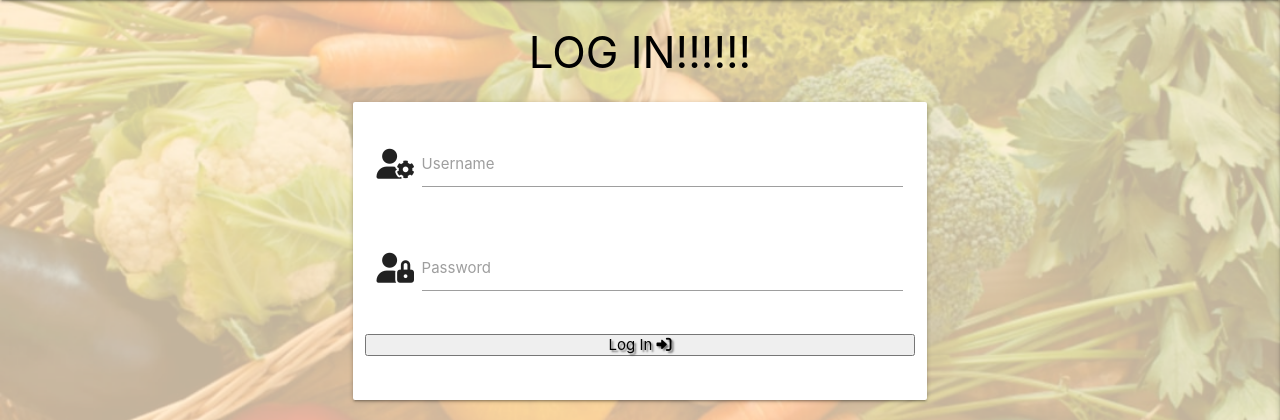
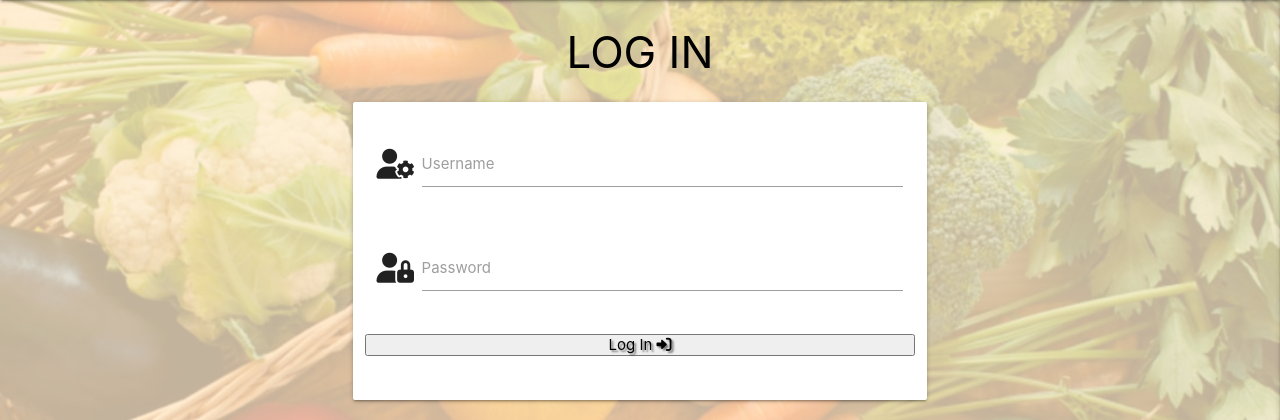
Before and after one commit to Code-Institute-Submissions/alex-1134-recipes_MayResub, a Flask app: page /login in a window 1280 px wide. Shown: the part 64-484 px from the top of the page. Run offline with Flask 2, Linux system fonts and the light colour scheme; some libraries are stand-ins or nearby versions.

```diff
--- a/templates/login.html
+++ b/templates/login.html
@@ -1,7 +1,7 @@
 {% extends "base.html" %}
 {% block content %}
 
-    <h3 class="page-title center-align">Log In!!!!!!</h3>
+    <h3 class="page-title center-align">Log In</h3>
 
     <div class="row">
         <form class="col s12 m8 offset-m2" method="POST" action="{{ url_for('login') }}">
```
